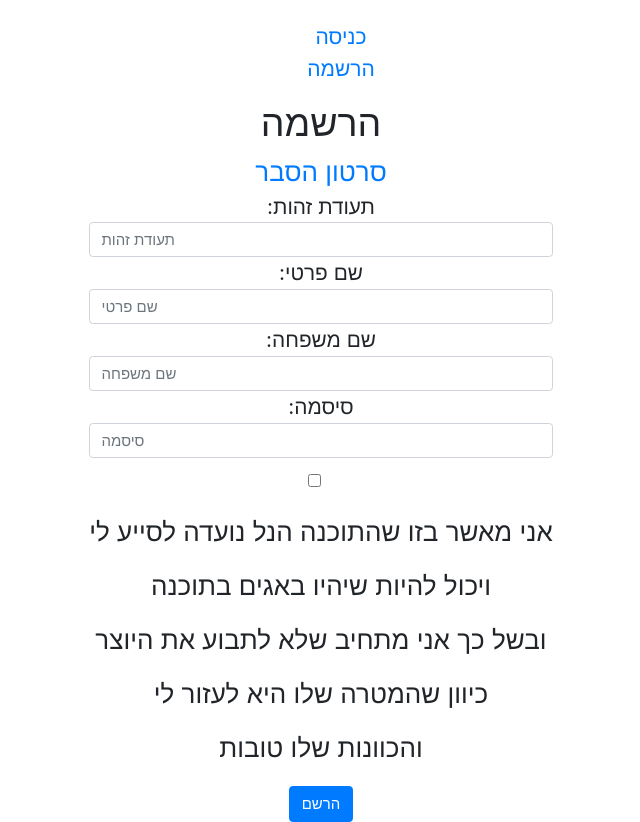
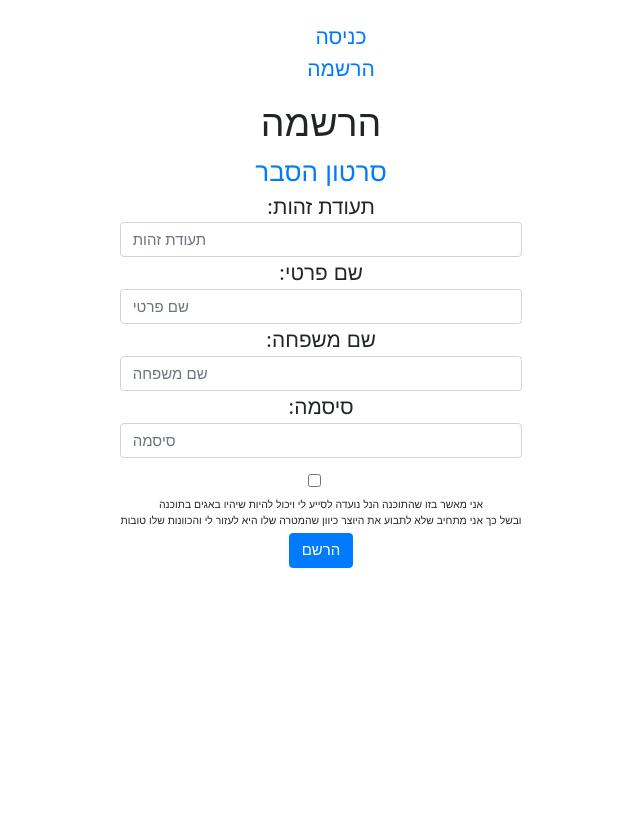
Before and after one commit to leeya018/femi_wage1, a React (Create React App) app in the folder client/: page /signup in a window 1280 px wide. Shown: the whole page, without its empty margins (319-959 px from the left). After the commit the page ends 800 px from the top, so only its background shows below. Built offline with nearby package versions, Linux system fonts and the light colour scheme.

Commit message:
style update

```diff
--- a/client/src/components/Signup.jsx
+++ b/client/src/components/Signup.jsx
@@ -122,14 +122,12 @@ export default function Signup() {
         onChange={updateConfirm}
         style={{ marginRight: '.5em' }}
       />
-      <div>
-        <p></p>
-        <p></p>
-        <p>אני מאשר בזו שהתוכנה הנל נועדה לסייע לי</p>
-        <p>ויכול להיות שיהיו באגים בתוכנה</p>
-        <p>ובשל כך אני מתחיב שלא לתבוע את היוצר</p>
-        <p>כיוון שהמטרה שלו היא לעזור לי </p>
-        <p>והכוונות שלו טובות</p>
+      <div className="takanon">
+        <p>אני מאשר בזו שהתוכנה הנל נועדה לסייע לי
+        ויכול להיות שיהיו באגים בתוכנה</p>
+        <p>ובשל כך אני מתחיב שלא לתבוע את היוצר
+        כיוון שהמטרה שלו היא לעזור לי
+      והכוונות שלו טובות</p>
       </div>
       <Button onClick={handleSignup}>הרשם</Button>
     </div>
--- a/client/src/styles/signup.css
+++ b/client/src/styles/signup.css
@@ -7,3 +7,8 @@
     font-size: 0.8em;
     margin: 0;
 }
+
+.takanon>p{
+    font-size: 0.4em;
+    margin: 0;
+}
```
Also changed, not shown: 1 other file (tests, documents, lock files or other folders).
